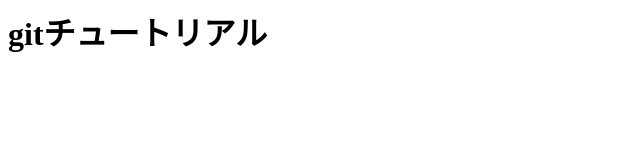
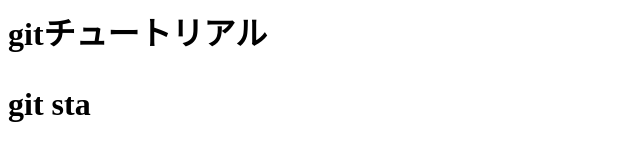
Before and after one commit to katsuyoshik/git_tutorial, a plain HTML site: page index.html in a window 1280 px wide. Shown: the whole page, without its empty margins (0-640 px from the left). Drawn offline with Linux system fonts and the light colour scheme.

Commit message:
git status コマンドを追記

```diff
--- a/index.html
+++ b/index.html
@@ -1 +1,2 @@
 <h1>gitチュートリアル<h1>
+<p>git sta</p>
```
